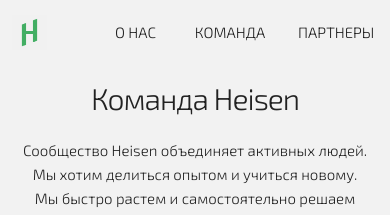
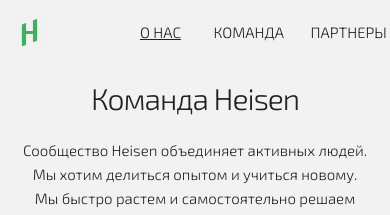
Before and after one commit to evgenity/heisen, a Jekyll site: the page built from index.md, in a window 390 px wide. Shown: the top 215 px of the page. Built offline with Jekyll 4.4.1, drawn with Linux system fonts in a browser that asks for light colours; nearby versions of some CDN libraries.

Commit message:
fix active button header

```diff
--- a/_config.yml
+++ b/_config.yml
@@ -421,3 +421,11 @@
     website:    none
     description: >
       &#171;Docs, Wikis, Tasks. Seamlessly in One. A unified workspace for modern teams.&#187;
+
+navigation:
+  - text:       О нас
+    url:        /
+  - text:       Команда
+    url:        /team/
+  - text:       Партнеры
+    url:        /partners/
--- a/_includes/header.html
+++ b/_includes/header.html
@@ -11,7 +11,15 @@
         </div>
       </div>
       <div class="five columns nav-buttons">
-        <div class="three columns mob-nav-1">
+        {% assign url = page.url|remove:'' %}
+        {% for link in site.navigation %}
+        <div class="three columns mob-nav-2 p-nav">
+          <div {% if url == link.url %} class="active-button p-nav" {% endif %}>
+            <a href="{{link.url}}" title="{{link.title}}">{{link.text}}</a>
+          </div>
+        </div>
+        {% endfor %}
+<!--         <div class="three columns mob-nav-1">
           <a href="{{ "/" | absolute_url }}"><p class="p-nav">О Нас</p></a>
         </div>
         <div class="three columns mob-nav-2">
@@ -19,7 +27,7 @@
         </div>
         <div class="three columns mob-nav-2">
           <a href="{{ "/partners/"  | absolute_url }}"><p class="p-nav">Партнеры</p></a>
-        </div>
+        </div> -->
         <div class="offset-by-three columns"></div>
       </div>
     </div>
--- a/css/custom.css
+++ b/css/custom.css
@@ -288,8 +288,8 @@
 	.logotype {width: 35px; padding-top: 5px;}
 	.brand-name {display: none;}
 	.block-1 {padding-top: 40px;}
-	.mob-nav-1 {width: 25%;}
-	.mob-nav-2 {width: 35%;}
+	/*.mob-nav-1 {width: 25%;}*/
+	.mob-nav-2 {width: 33%;}
 	.describe {padding: 10% 5% 5% 5%;}
 	.mc-field-group {float: none;}
 	.button-border {float: none;}
```
Also changed, not shown: 7 other files.
